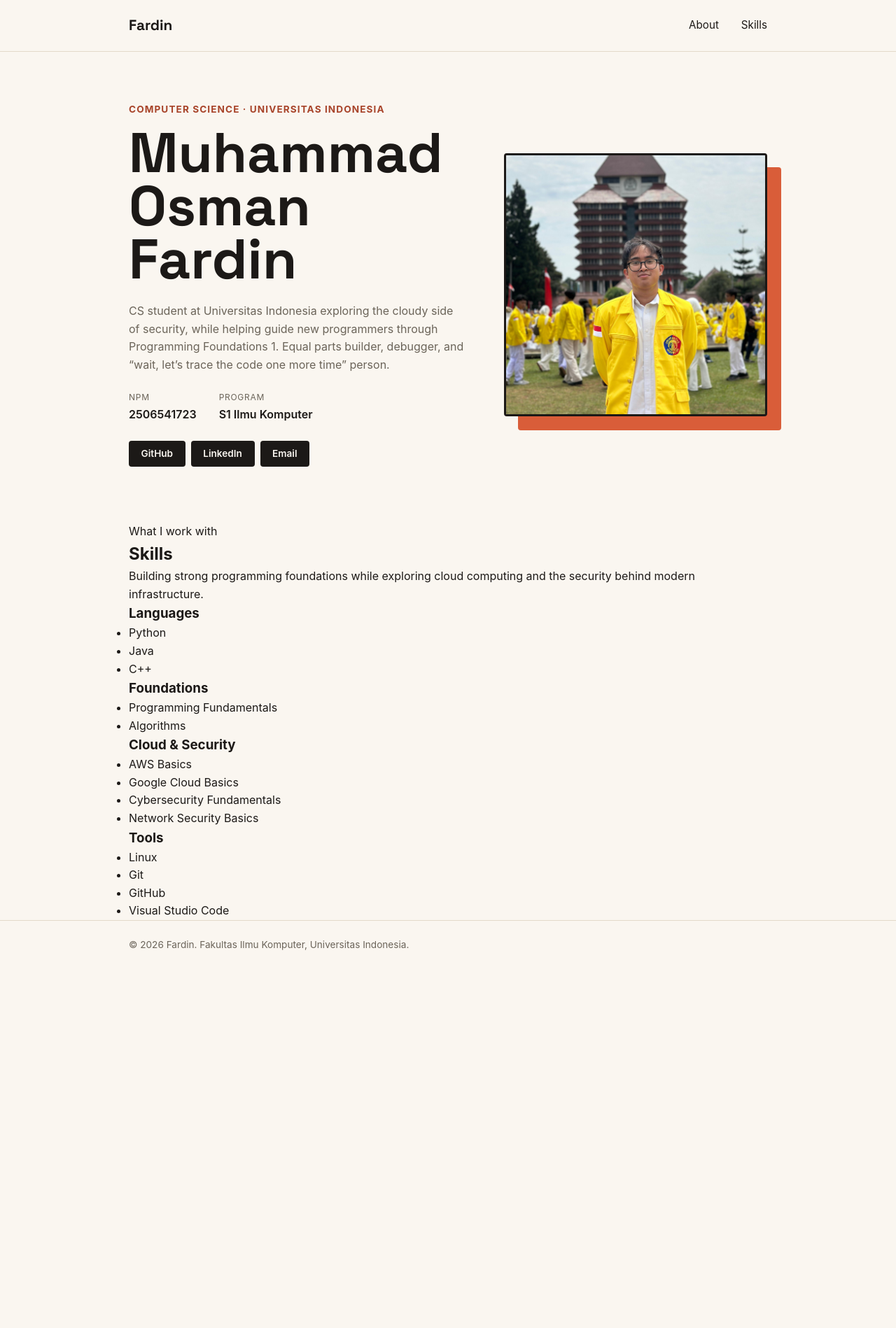
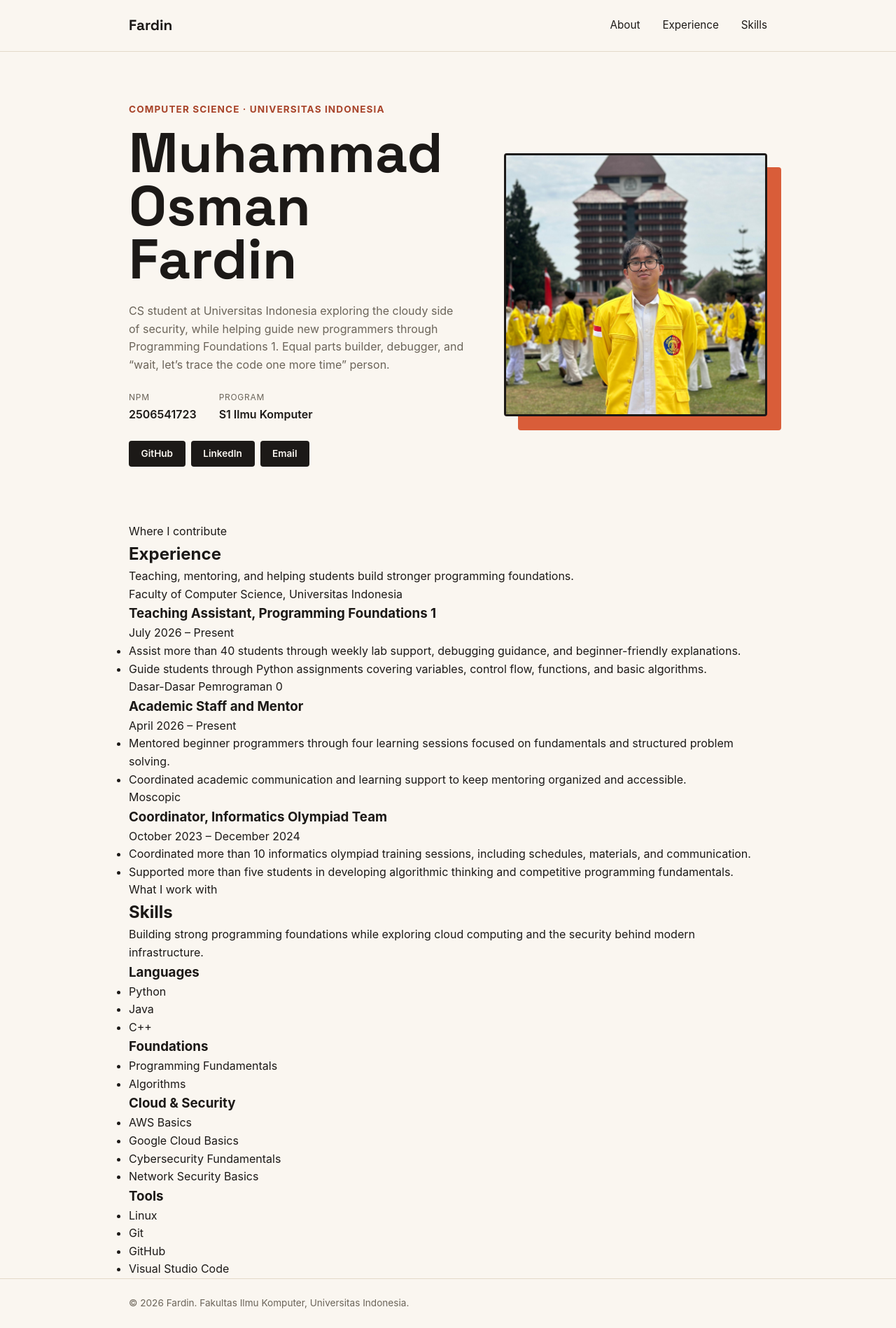
Before and after one commit to osman-fardin/myportofolio, a Django app: page / in a window 1280 px wide. Shown: the whole page at 70% size. Before the commit the page ends 1358 px from the top, so only its background shows below. Run offline with Django 5.2, Linux system fonts and the light colour scheme.

Commit message:
feat: add experience section

```diff
--- a/templates/index.html
+++ b/templates/index.html
@@ -16,6 +16,7 @@
             <a href="#about" class="brand">Fardin</a>
             <nav aria-label="Primary Navigation">
                 <a href="#about">About</a>
+                <a href="#experience">Experience</a>
                 <a href="#skills">Skills</a>
             </nav>
         </div>
@@ -49,6 +50,99 @@
                         <a href="https://www.linkedin.com/in/osmanfardin/" class="social-link">LinkedIn</a>
                         <a href="mailto:osmanfardin5@gmail.com" class="social-link">Email</a>
                     </div>
+                </div>
+            </div>
+        </section>
+
+        <section class="experience-section" id="experience" aria-labelledby="experience-title">
+            <div class="container">
+                <div class="section-header">
+                    <p class="section-kicker">Where I contribute</p>
+                    <h2 id="experience-title">Experience</h2>
+                    <p class="section-description">Teaching, mentoring, and helping students build stronger programming foundations.</p>
+                </div>
+
+                <div class="experience-list">
+                    <article class="experience-item">
+                        <header class="experience-item-header">
+                            <div>
+                                <p class="experience-organization">
+                                    Faculty of Computer Science,
+                                    Universitas Indonesia
+                                </p>
+                                <h3>Teaching Assistant, Programming Foundations 1</h3>
+                            </div>
+
+                            <p class="experience-period">
+                                <time datetime="2026-07">July 2026</time>
+                                &ndash; Present
+                            </p>
+                        </header>
+
+                        <ul class="experience-points">
+                            <li>
+                                Assist more than 40 students through weekly lab support,
+                                debugging guidance, and beginner-friendly explanations.
+                            </li>
+                            <li>
+                                Guide students through Python assignments covering
+                                variables, control flow, functions, and basic algorithms.
+                            </li>
+                        </ul>
+                    </article>
+
+                    <article class="experience-item">
+                        <header class="experience-item-header">
+                            <div>
+                                <p class="experience-organization">
+                                    Dasar-Dasar Pemrograman 0
+                                </p>
+                                <h3>Academic Staff and Mentor</h3>
+                            </div>
+
+                            <p class="experience-period">
+                                <time datetime="2026-04">April 2026</time>
+                                &ndash; Present
+                            </p>
+                        </header>
+
+                        <ul class="experience-points">
+                            <li>
+                                Mentored beginner programmers through four learning
+                                sessions focused on fundamentals and structured problem solving.
+                            </li>
+                            <li>
+                                Coordinated academic communication and learning support
+                                to keep mentoring organized and accessible.
+                            </li>
+                        </ul>
+                    </article>
+
+                    <article class="experience-item">
+                        <header class="experience-item-header">
+                            <div>
+                                <p class="experience-organization">Moscopic</p>
+                                <h3>Coordinator, Informatics Olympiad Team</h3>
+                            </div>
+
+                            <p class="experience-period">
+                                <time datetime="2023-10">October 2023</time>
+                                &ndash;
+                                <time datetime="2024-12">December 2024</time>
+                            </p>
+                        </header>
+
+                        <ul class="experience-points">
+                            <li>
+                                Coordinated more than 10 informatics olympiad training
+                                sessions, including schedules, materials, and communication.
+                            </li>
+                            <li>
+                                Supported more than five students in developing algorithmic
+                                thinking and competitive programming fundamentals.
+                            </li>
+                        </ul>
+                    </article>
                 </div>
             </div>
         </section>
```
